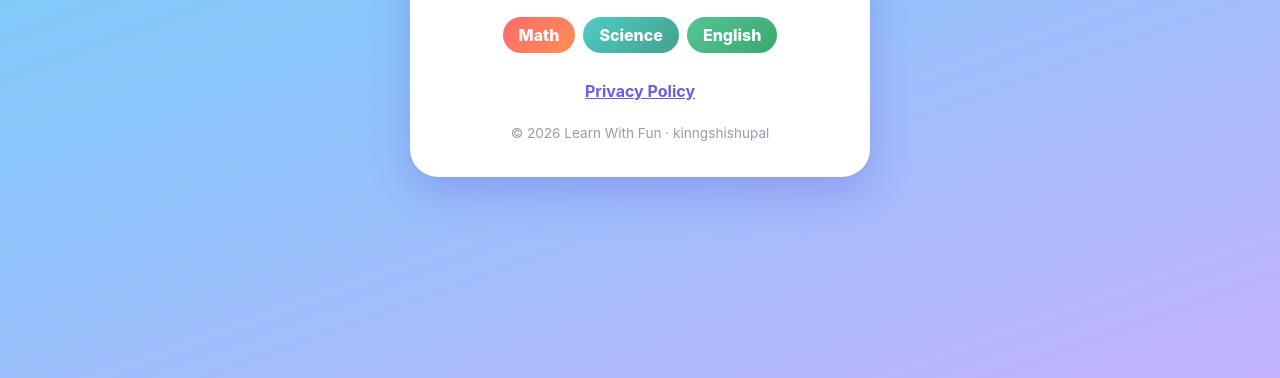
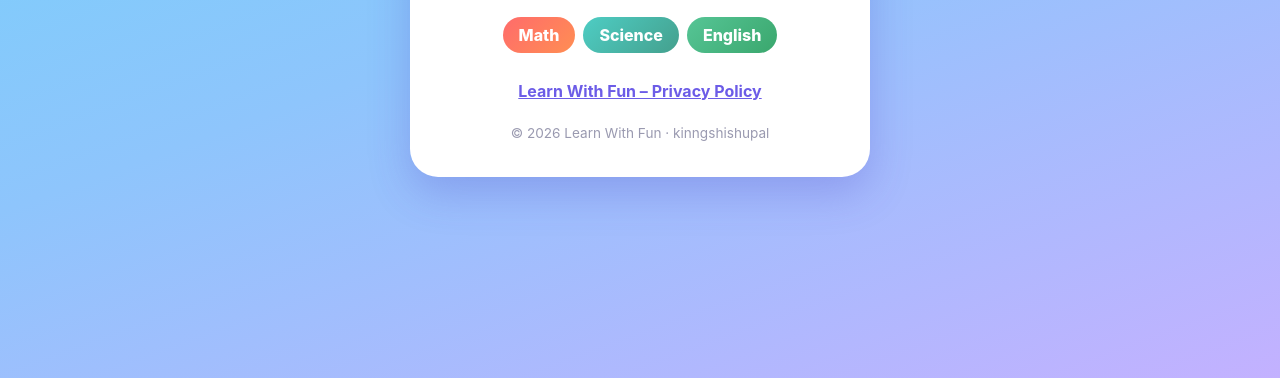
Before and after one commit to KinngShishupal/KidsLearningApp, a website: page github-pages/index.html in a window 1280 px wide. Shown: the part 422-800 px from the top of the page. Drawn offline with Linux system fonts and the light colour scheme.

Commit message:
updated privacy policy

```diff
--- a/github-pages/index.html
+++ b/github-pages/index.html
@@ -91,7 +91,7 @@
             <span class="chip science">Science</span>
             <span class="chip english">English</span>
         </div>
-        <a class="link" href="privacy-policy.html">Privacy Policy</a>
+        <a class="link" href="learnwithfun/privacy-policy.html">Learn With Fun – Privacy Policy</a>
         <footer>© 2026 Learn With Fun · kinngshishupal</footer>
     </main>
 </body>
```
Also changed, not shown: github-pages/learnwithfun/privacy-policy.html (renamed from github-pages/privacy-policy.html).
